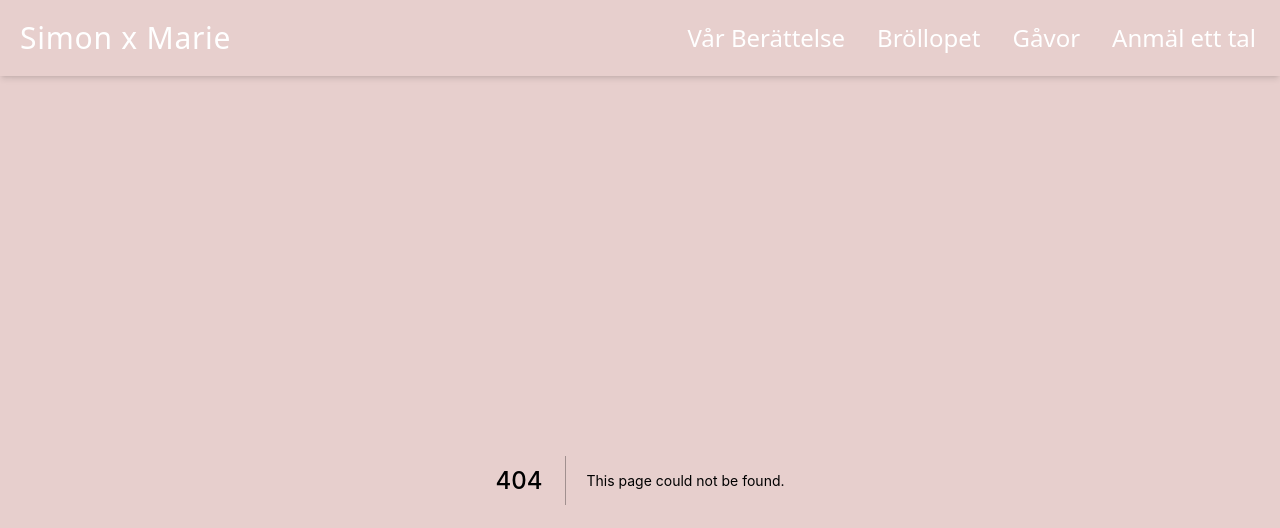
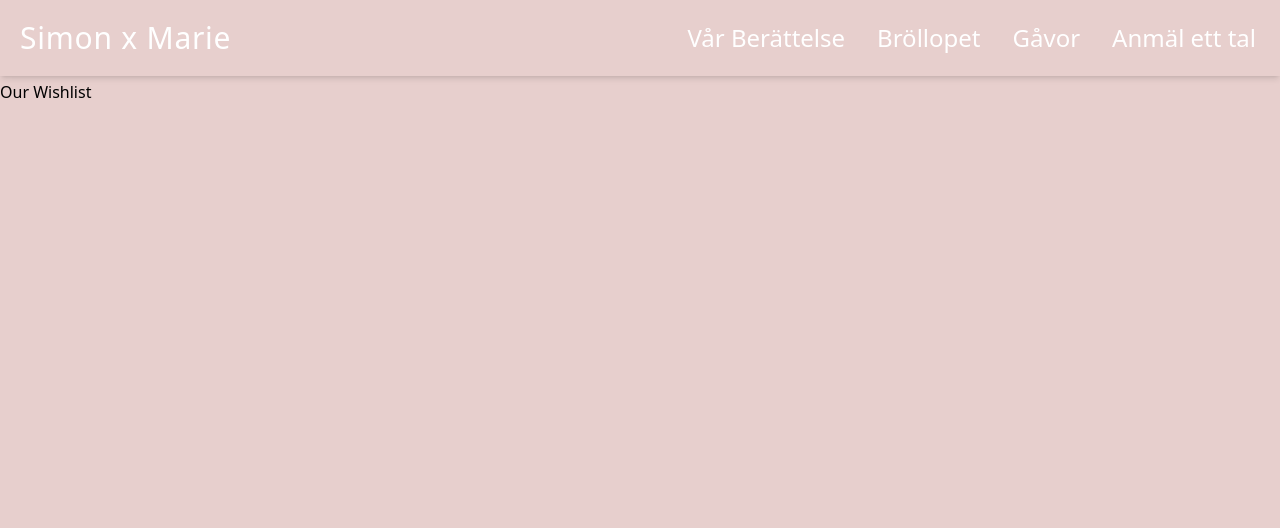
Before and after one commit to ThimDeveloper/wedding-landing-page, a Next.js app: page /wish-list in a window 1280 px wide. Before the commit this address had no page. Shown: the top 528 px of the page. Built offline with nearby package versions, Linux system fonts and the light colour scheme.

Commit message:
installed webpack

```diff
--- /dev/null
+++ b/pages/wish-list.tsx
@@ -0,0 +1,6 @@
+import type { NextPage } from "next";
+const WishList: NextPage = () => {
+  return <div>Our Wishlist</div>;
+};
+
+export default WishList;
```
Also changed, not shown: 1 other file (tests, documents, lock files or other folders).
